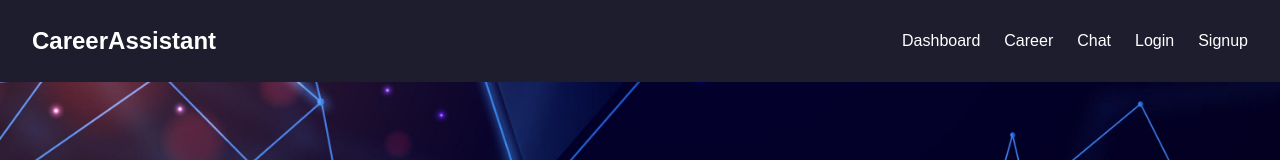
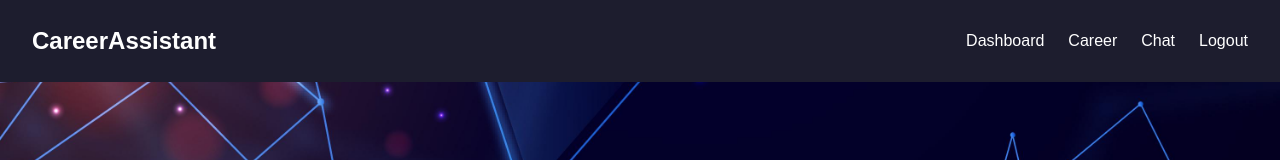
Before and after one commit to yeswanthvuddagiri/frontend, a React (Create React App) app: page /dashboard in a window 1280 px wide. Shown: the top 160 px of the page. Built offline with nearby package versions, Linux system fonts and the light colour scheme; no server answers; sample sign-in values are in the browser's storage; the HTML template or start-up script is replaced by a standard one.

Commit message:
Update App.js

```diff
--- a/src/App.js
+++ b/src/App.js
@@ -56,12 +56,39 @@ function App() {
   </div>
 
   <ul className="nav-links">
+  {isAuthenticated ? (
+    <>
       <li><Link to="/dashboard">Dashboard</Link></li>
       <li><Link to="/career">Career</Link></li>
       <li><Link to="/chat">Chat</Link></li>
+      <li>
+        <button
+          onClick={() => {
+            localStorage.removeItem("user");
+            setIsAuthenticated(false);
+            setRedirectToLogin(true);
+          }}
+          style={{
+            background: 'none',
+            border: 'none',
+            color: 'white',
+            cursor: 'pointer',
+            fontSize: '1rem',
+            padding: '0',
+          }}
+        >
+          Logout
+        </button>
+      </li>
+    </>
+  ) : (
+    <>
       <li><Link to="/login">Login</Link></li>
       <li><Link to="/signup">Signup</Link></li>
+    </>
+  )}
 </ul>
+
 </div>
         <Routes>
           <Route
```
Lines whose indentation alone changed are shown as unchanged.
